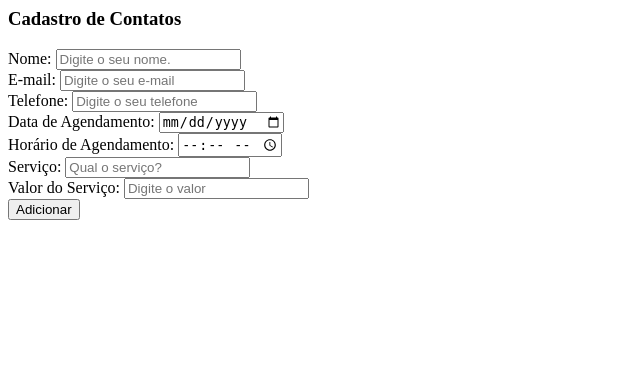
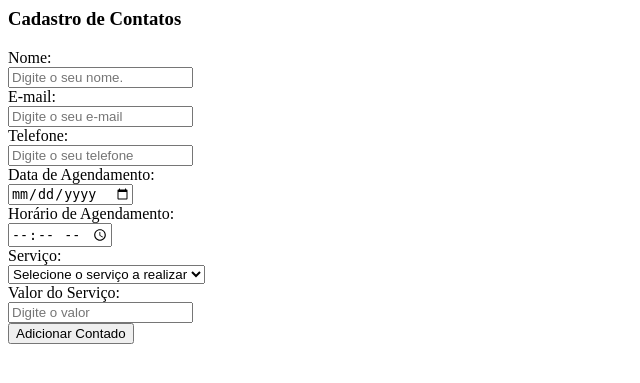
Before and after one commit to Lugabe/sistema-salao-cabeleleiro, a PHP site: page /pages/contatos/cad-contato.php in a window 1280 px wide. Shown: the top 383 px of the page, without its empty margins (0-640 px from the left). Run offline with PHP 8.4, Linux system fonts and the light colour scheme.

Commit message:
adicionado o select

```diff
--- a/pages/contatos/atualizar-contato.php
+++ b/pages/contatos/atualizar-contato.php
@@ -10,7 +10,7 @@ $emailContato = mysqli_real_escape_string($conexao, $_POST["emailContato"]);
 $telefoneContato = mysqli_real_escape_string($conexao, $_POST["telefoneContato"]);
 $dataAgendamento = $_POST["dataAgendamento"];
 $horarioAgendamento = $_POST["horarioAgendamento"];
-$servico = mysqli_real_escape_string($conexao, $_POST["servico"]);
+$servico = $_POST["servico"];
 $valorServico = $_POST["valorServico"];
 
 $sql = "UPDATE tbcontatos SET
--- a/pages/contatos/cad-contato.php
+++ b/pages/contatos/cad-contato.php
@@ -1,45 +1,85 @@
 <head>
-    <h3>Cadastro de Contatos</h3>
+    <h3><i class="bi bi-plus-square"></i> Cadastro de Contatos</h3>
 </head>
 <div>
     <form action="index.php?menuop=inserir-contato" method="post">
         <div class="mb-3">
+            <div class=" mb-2 col-4 ">
                 <label class="form-label" for="nomeContato">Nome:</label>
-            <input class="form-control" type="text" name="nomeContato" placeholder="Digite o seu nome.">
+                <div class="input-group">
+                    <span class="input-group-text"><i class="bi bi-pen"></i></span>
+                    <input class="form-control bg-secondary text-white" type="text" name="nomeContato" placeholder="Digite o seu nome.">
+                </div>
+            </div>
+            <div class=" mb-3 col-4">
+                <label class="form-label" for="emailContato">E-mail:</label>
+                <div>
+                    <div class="input-group">
+                        <span class="input-group-text"><i class="bi bi-envelope"></i></span>
+                        <input class="form-control bg-secondary text-white" type="email" name="emailContato" placeholder="Digite o seu e-mail">
+                    </div>
+                </div>
             </div>
 
-        <div class="mb-3">
-            <label class="form-label" for="emailContato">E-mail:</label>
-            <input class="form-control" type="email" name="emailContato" placeholder="Digite o seu e-mail">
+            <div class=" mb-2 col-3">
+                <label class="form-label" for="telefoneContato">Telefone:</label>
+                <div class="input-group">
+                    <span class="input-group-text"><i class="bi bi-telephone-fill"></i></span>
+                    <input class="form-control bg-secondary text-white" type="tel" name="telefoneContato" placeholder="Digite o seu telefone">
+                </div>
             </div>
 
-        <div class="mb-3">
-            <label class="form-label" for="telefoneContato">Telefone:</label>
-            <input class="form-control" type="tel" name="telefoneContato" placeholder="Digite o seu telefone">
+            <div class="row">
+                <div class=" ml-3 mb-3 col-3">
+                    <label class="form-label" for="dataAgendamento">Data de Agendamento:</label>
+                    <div class="input-group">
+                        <span class="input-group-text"><i class="bi bi-calendar"></i></span>
+                        <input class="form-control bg-secondary text-white" type="date" name="dataAgendamento" placeholder="Escolha uma data">
+
+                    </div>
                 </div>
 
-        <div class="mb-3">
-            <label class="form-label" for="dataAgendamento">Data de Agendamento:</label>
-            <input class="form-control" type="date" name="dataAgendamento" placeholder="Escolha uma data">
+                <div class=" mb-2 col-3">
+                    <label class="form-label" for="horarioAgendamento">Horário de Agendamento:</label>
+
+                    <div class="input-group">
+                        <span class="input-group-text"><i class="bi bi-clock"></i></span>
+                        <input class="form-control bg-secondary text-white" type="time" name="horarioAgendamento" placeholder="Escolha um horário">
+                    </div>
                 </div>
 
-        <div class="mb-3">
-            <label class="form-label" for="horarioAgendamento">Horário de Agendamento:</label>
-            <input class="form-control" type="time" name="horarioAgendamento" placeholder="Escolha um horário">
             </div>
 
-        <div class="mb-3">
+
+            <div class=" mb-2 col-5">
                 <label class="form-label" for="servico">Serviço:</label>
-            <input class="form-control" type="text" name="servico" placeholder="Qual o serviço?">
+
+                <div class="input-group">
+                    <span class="input-group-text"><i class="bi bi-tools"></i></span>
+
+                    <select class="form-select bg-secondary text-white" name="servico" id="servico">
+                        <option value="">Selecione o serviço a realizar</option>
+                        <option value=" cabelo">Cortar o Cabelo</option>
+                        <option value="barba">Fazer a Barba</option>
+                        <option value="sobrancelha">Fazer a Sobrancelha</option>
+                        <option value="pezinho">Fazer o Pézinho</option>
+                        <option value="unhas">Fazer a Unha</option>
+                        <option value="outros">Outros</option>
+
+                    </select>
+                </div>
+            </div>
+
+            <div class=" mb-2 col-3">
+                <label class="form-label" for="valorServico">Valor do Serviço:</label>
+                <div class="input-group">
+                    <span class="input-group-text"><i class="bi bi-cash-coin"></i></span>
+                    <input class="form-control bg-secondary text-white" type="text" name="valorServico" placeholder="Digite o valor">
+                </div>
             </div>
 
             <div>
-            <label class="form-label" for="valorServico">Valor do Serviço:</label>
-            <input class="form-control" type="text" name="valorServico" placeholder="Digite o valor">
-        </div>
-
-        <div>
-            <input class="btn btn-success btn-sm mt-2" type="submit" value="Adicionar" name="btnAdicionar">
+                <button class="btn btn-success btn-sm mt-2" type="submit" name="btnAdicionar">Adicionar Contado</button>
             </div>
 
     </form>
```
Also changed, not shown: pages/agendamentos/agendamentos.php (+8 -4 lines), pages/contatos/contatos.php (+11 -8 lines), pages/contatos/editar-contato.php (+82 -39 lines). Lines whose indentation alone changed are shown as unchanged.
